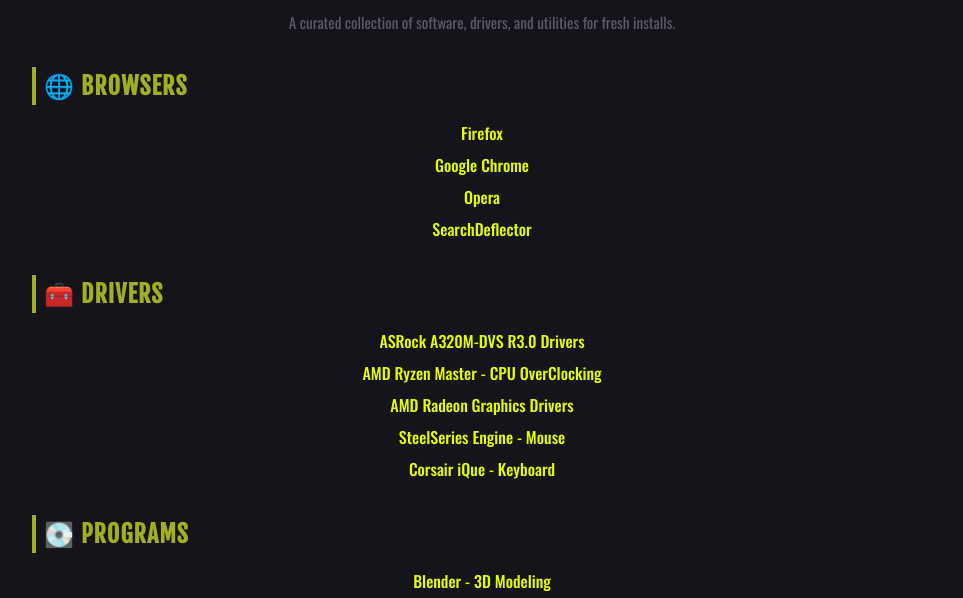
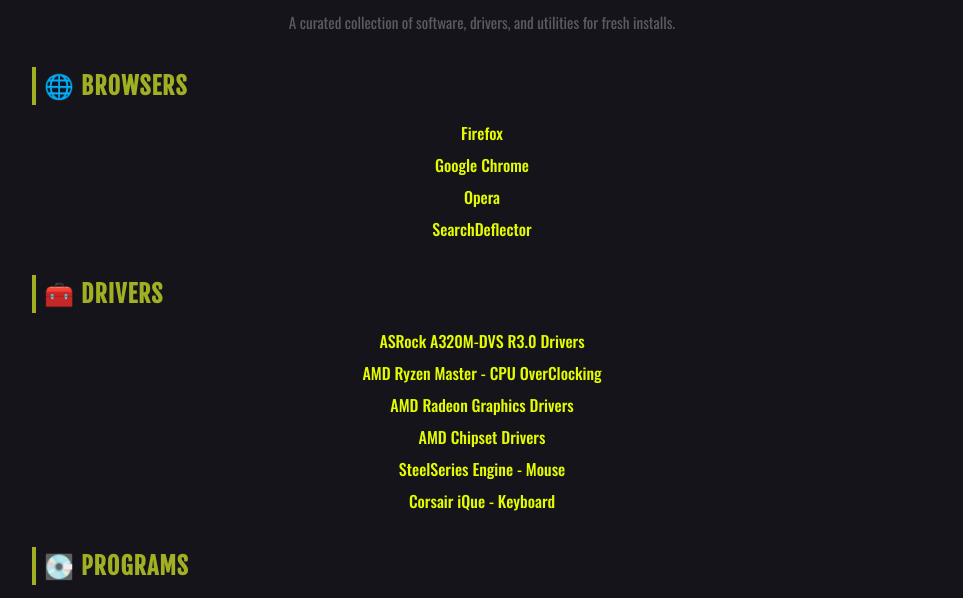
Before and after one commit to Daves-Git/windows-reinstall-repo, a plain HTML site: page index.html in a window 1280 px wide. Shown: the part 173-771 px from the top of the page, without its empty margins (158-1121 px from the left). Drawn offline with nearby package versions, Linux system fonts and the light colour scheme.

Commit message:
Add AMD Chipset Drivers link to index.html

```diff
--- a/index.html
+++ b/index.html
@@ -115,6 +115,7 @@
     <li><a href="https://www.asrock.com/mb/AMD/A320M-DVS%20R3.0/#Download">ASRock A320M-DVS R3.0 Drivers</a></li>
     <li><a href="https://www.amd.com/en/products/software/ryzen-master.html">AMD Ryzen Master - CPU OverClocking</a></li>
     <li><a href="https://www.amd.com/en/products/software/adrenalin.html">AMD Radeon Graphics Drivers</a></li>
+    <li><a href="https://www.amd.com/en/support/download/drivers.html">AMD Chipset Drivers</a></li>
     <li><a href="https://steelseries.com/gg/engine?srsltid=AfmBOoq_pSzTutZ-XTSz72fnAcqhzOVSseOk_v-id__L8yd6nGzj7iY_">SteelSeries Engine - Mouse</a></li>
     <li><a href="https://www.corsair.com/us/en/s/downloads?srsltid=AfmBOoopZCUo6yHD-s0umo6PAaVr4zzX73BwhooWsDy77g1OTxoy05VO">Corsair iQue - Keyboard</a></li>
   </ul>
```
